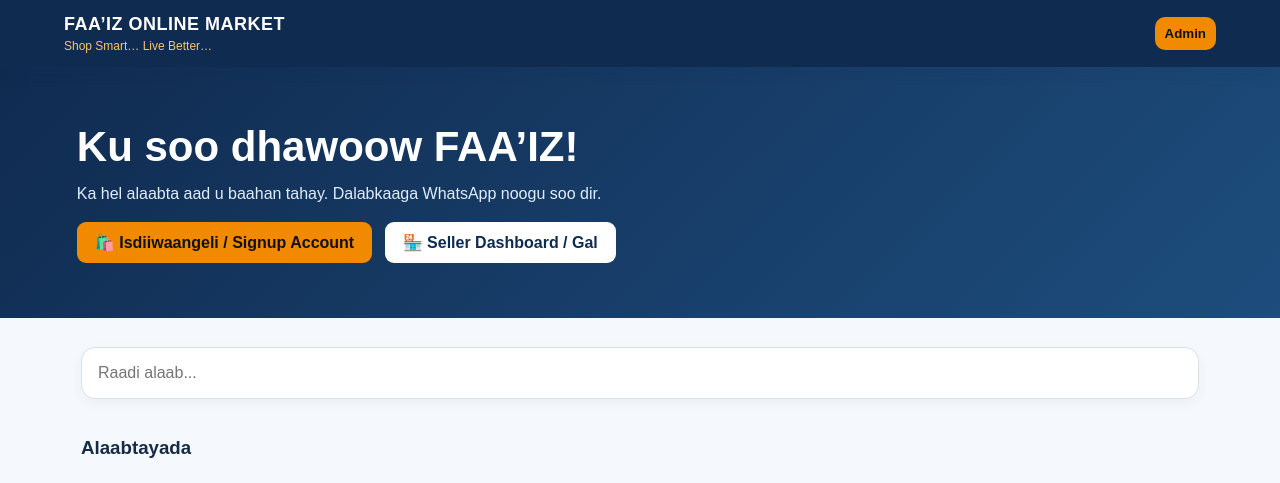
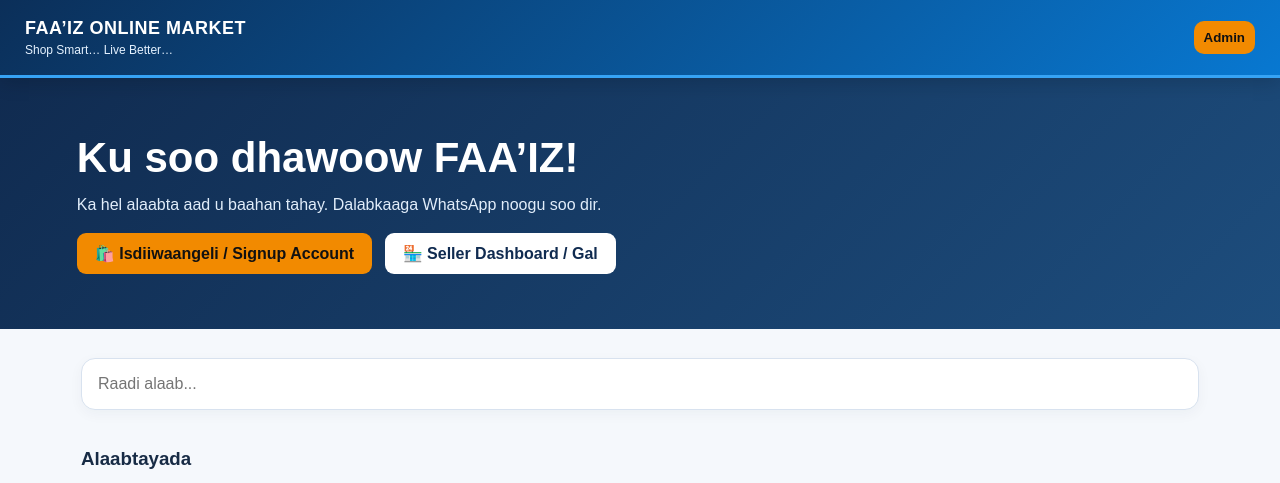
Before and after one commit to faaiz-online-market/Faaiz-online-market-new, a plain HTML site: page index.html in a window 1280 px wide. Shown: the top 483 px of the page. Drawn offline with Linux system fonts and the light colour scheme; a script that the page names is missing.

Commit message:
Update index.html

```diff
--- a/index.html
+++ b/index.html
@@ -55,6 +55,27 @@ header {
   background: #102b50;
   padding: 14px 5%;
   box-shadow: 0 4px 18px #102b5020;
+}
+    /* MODERN HEADER DESIGN */
+header {
+  background: linear-gradient(135deg, #0b2f59, #0878d1);
+  color: white;
+  padding: 18px 25px;
+  display: flex;
+  align-items: center;
+  justify-content: space-between;
+  box-shadow: 0 5px 18px rgba(0,0,0,0.15);
+  border-bottom: 3px solid #36a3f5;
+}
+
+header h1 {
+  color: white;
+  font-weight: 800;
+  letter-spacing: 0.5px;
+}
+
+header p {
+  color: #e5f2ff;
 }
 
 header img {
```
